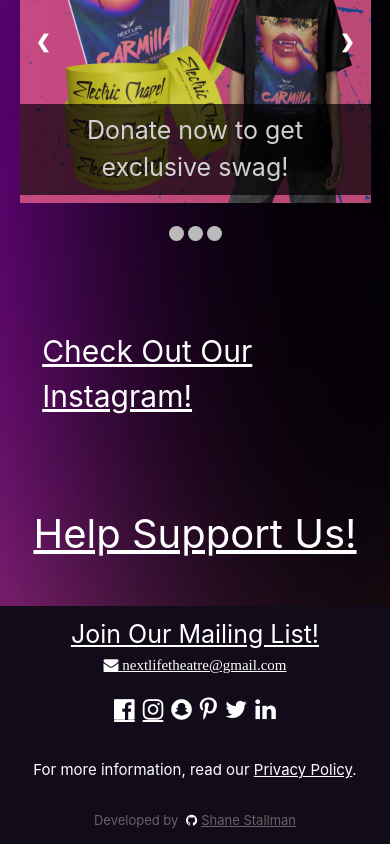
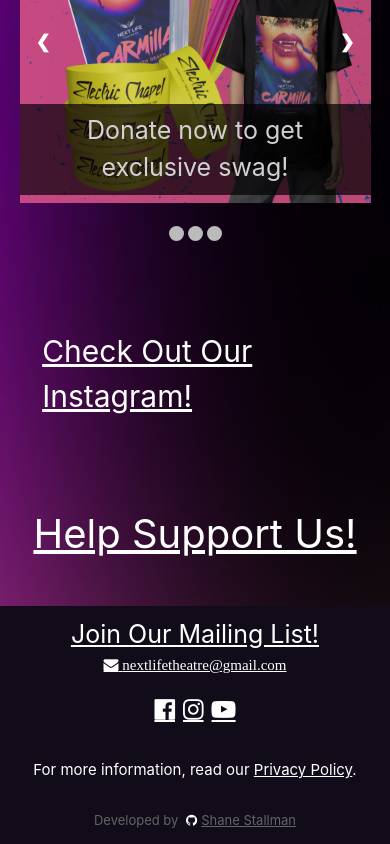
Before and after one commit to ShaneStallman/NextLifeTheatre, a React (Create React App) app: page /NextLifeTheatre/home in a window 390 px wide. Shown: the part 599-1443 px from the top of the page. Built offline with nearby package versions, Linux system fonts and the light colour scheme.

Commit message:
Mobile Nav Optimization Pt4

```diff
--- a/src/components/Footer.tsx
+++ b/src/components/Footer.tsx
@@ -14,10 +14,7 @@
                 <div className="w3-xlarge w3-section socials">
                   <a id="Facebook" href="https://www.facebook.com/profile.php?id=61557075519477" className="fa fa-facebook-official w3-hover-opacity icon"></a>
                   <a id="Instagram" href="https://www.instagram.com/nextlifetheatreco/" className="fa fa-instagram w3-hover-opacity icon"></a>
-                  <a className="fa fa-snapchat w3-hover-opacity icon"></a>
-                  <a className="fa fa-pinterest-p w3-hover-opacity icon"></a>
-                  <a className="fa fa-twitter w3-hover-opacity icon"></a>
-                  <a className="fa fa-linkedin w3-hover-opacity icon"></a>
+                  <a href="https://www.youtube.com/channel/UCBLLXrj-4E10mcXB3xnhsZA" className="fa fa-youtube-play w3-hover-opacity icon"></a>
                 </div>
                 <p>For more information, read our <Link to="/privacy_policy">Privacy Policy</Link>.</p>
                 <p className="selfLink">Developed by <a href="https://github.com/ShaneStallman" title="shane_stallman" target="_blank" className="selfLink"><i className="selfLink fa fa-github icon"></i>Shane Stallman</a></p>
--- a/src/components/Navbar.css
+++ b/src/components/Navbar.css
@@ -1,5 +1,5 @@
 .scrolled {
-    background: linear-gradient(to right, #120b1a 0%, #120b1a 90.5%, rgb(204, 46, 191) 90.5%, rgb(204, 46, 191) 100%);
+    background: linear-gradient(to right, #120b1a 0%, #120b1a 89.5%, rgb(204, 46, 191) 89.5%, rgb(204, 46, 191) 100%);
     box-shadow: 0px 2px 10px black;
   }
   .important{
@@ -8,9 +8,9 @@
     width: fit-content;
   }
 
-  @media screen and (max-width: 1023) {
-    .scrolled {
-      background: linear-gradient(to right, #120b1a 0%, #120b1a 60%, rgb(204, 46, 191) 60%, rgb(204, 46, 191) 100%);
+@media screen and (max-width: 1023) {
+  .scrolled{
+      background: #120b1a;
       box-shadow: 0px 2px 10px black;
-    }
   }
+}
```
